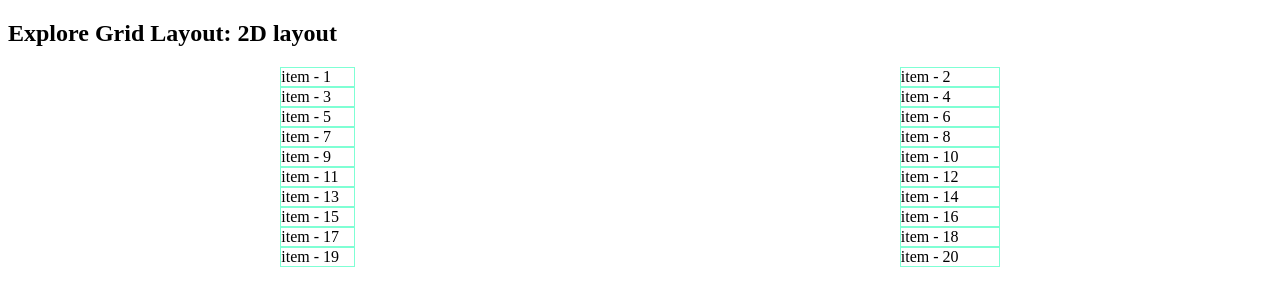
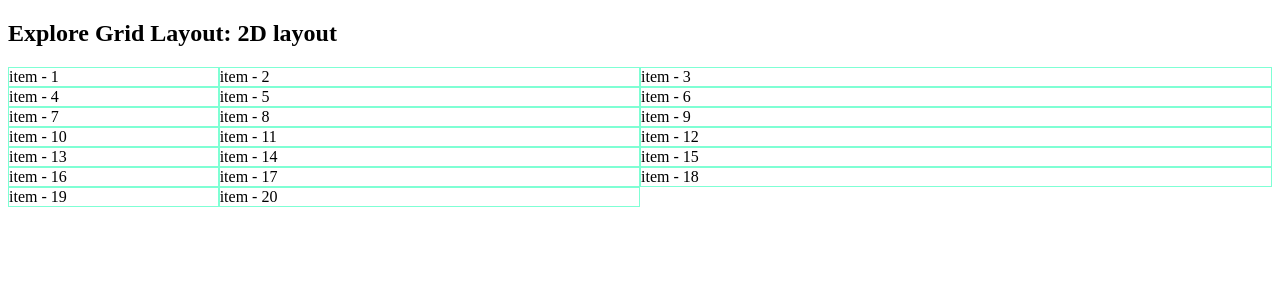
Before and after one commit to 5hoaib21/Milstone-1-Module-7, a plain HTML site: page grid.html in a window 1280 px wide. Drawn offline with Linux system fonts and the light colour scheme.

Commit message:
added fr

```diff
--- a/grid.html
+++ b/grid.html
@@ -11,7 +11,7 @@
        75px 75px 75px; */
        /* grid-template-columns: repeat(2, 75px) 200px ; */
        /* grid-template-columns: repeat(4, 1fr); */
-      grid-template-columns: 75px 100px;
+      grid-template-columns: 1fr 2fr 3fr;
       justify-content: space-around;
 
 
```
